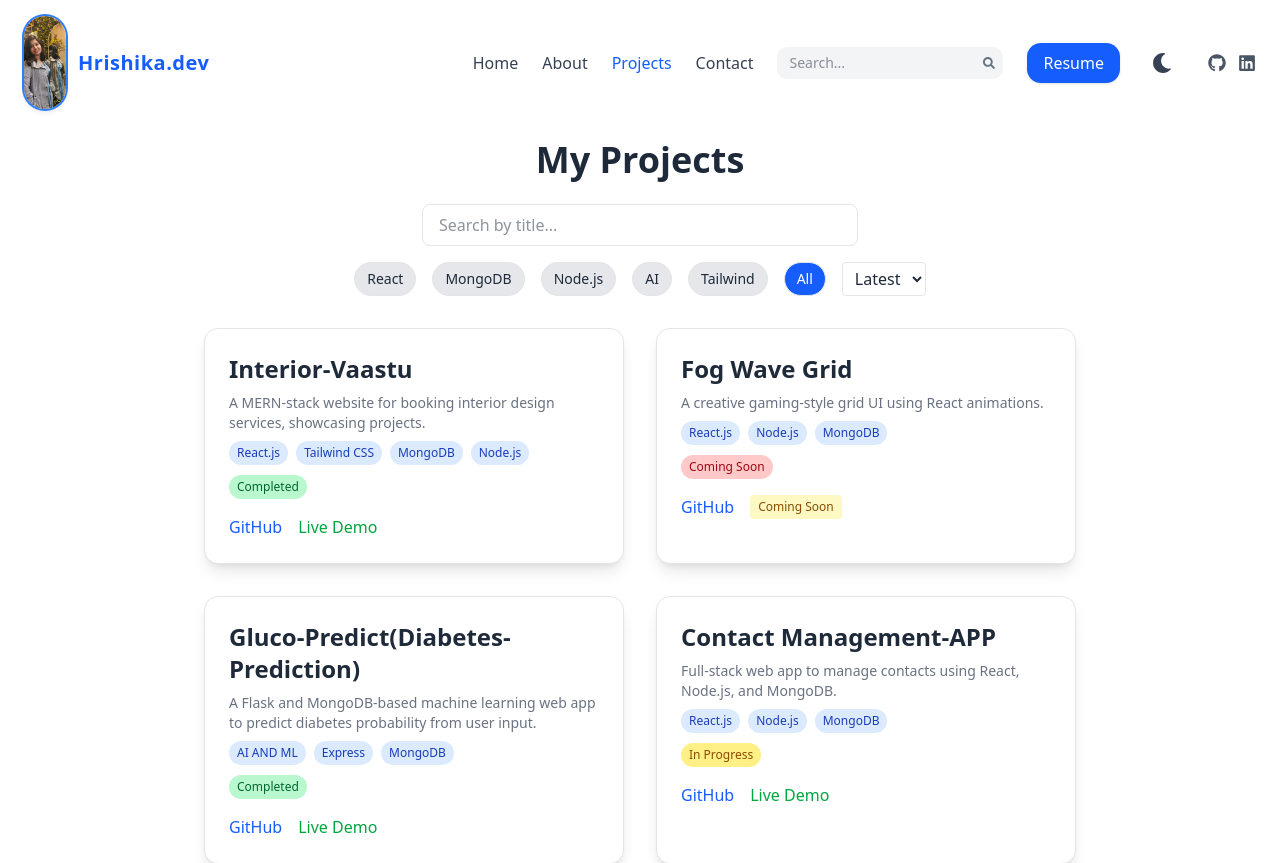
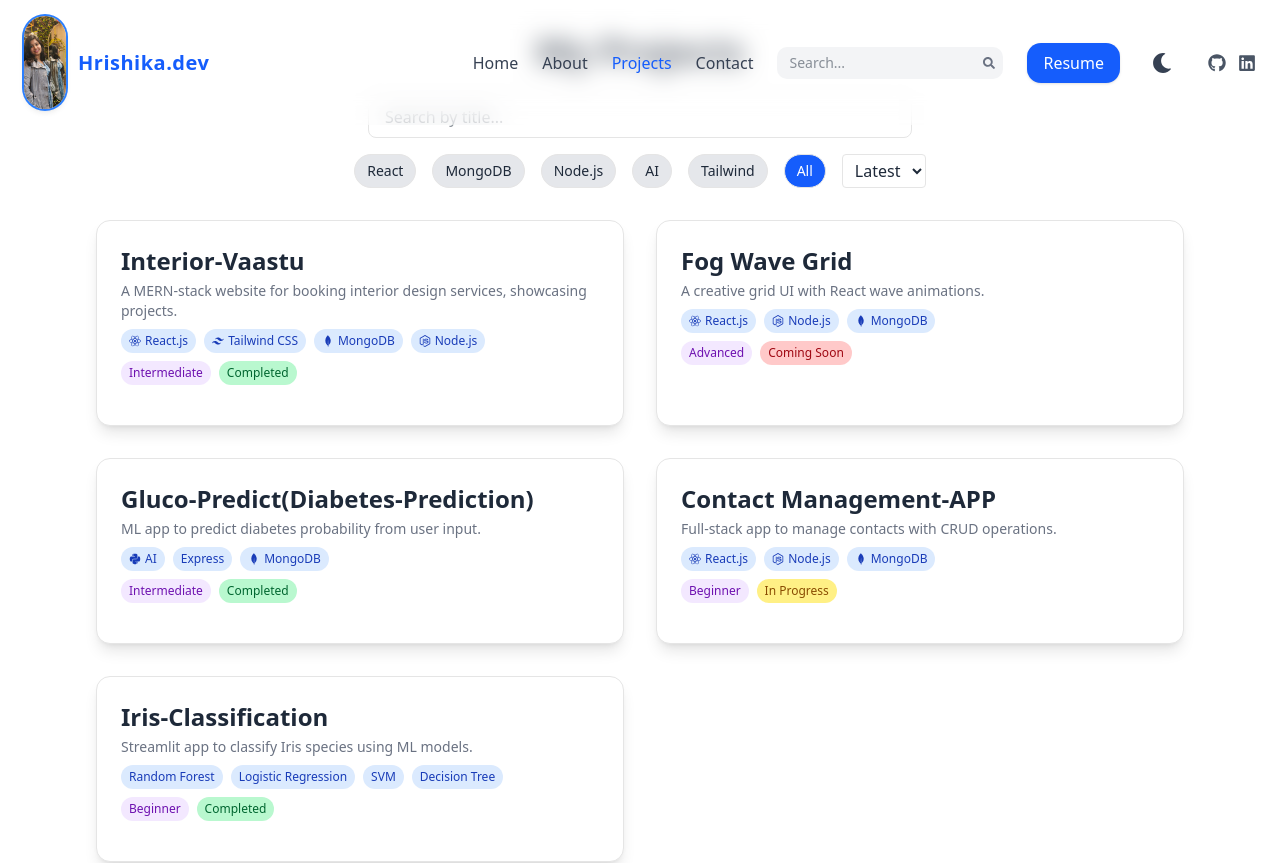
Before and after one commit to hrishikaverma/Tech-Stack-Journey, a Next.js app: page /projects in a window 1280 px wide. Shown: the top 863 px of the page. Built offline with nearby package versions, Linux system fonts and the light colour scheme.

Commit message:
update  page.js

```diff
--- a/src/app/page.js
+++ b/src/app/page.js
@@ -8,7 +8,7 @@ import { FaArrowRight, FaPhone, FaEnvelope, FaGithub, FaLinkedin, FaMoon, FaSun
 import { motion, useAnimation, useInView } from 'framer-motion';
 import { Button } from '@/components/ui/button';
 import { Card, CardContent } from '@/components/ui/card';
-
+import { FaCertificate, FaLink } from "react-icons/fa";
 
 const PROFILE_PHOTO = '/profile.jpg';
 
@@ -267,6 +267,7 @@ export default function Home() {
           </div>
         </motion.section>
 
+
         {/* Certifications */}
         <motion.section
           initial={{ opacity: 0, y: 20 }}
--- a/src/app/projects/page.js
+++ b/src/app/projects/page.js
@@ -3,88 +3,108 @@
 import React, { useState } from "react";
 import Navbar from "@/components/Navbar";
 import { motion } from "framer-motion";
+import { FaReact, FaNodeJs, FaPython } from "react-icons/fa";
+import { SiMongodb, SiTailwindcss } from "react-icons/si";
 import Image from "next/image";
-import { FaReact, FaNodeJs, FaPython } from "react-icons/fa";
 
 export default function Projects() {
   const [searchTerm, setSearchTerm] = useState("");
   const [selectedTech, setSelectedTech] = useState("");
   const [sortOption, setSortOption] = useState("latest");
+  const [selectedProject, setSelectedProject] = useState(null);
+
+  const techIcons = {
+    "React.js": <FaReact />,
+    "Node.js": <FaNodeJs />,
+    "MongoDB": <SiMongodb />,
+    "Tailwind CSS": <SiTailwindcss />,
+    "AI": <FaPython />,
+  };
 
   const projects = [
     {
       id: 1,
       title: "Interior-Vaastu",
-      description:
-        "A MERN-stack website for booking interior design services, showcasing projects.",
+      description: "A MERN-stack website for booking interior design services, showcasing projects.",
       techStack: "React.js, Tailwind CSS, MongoDB, Node.js",
+      difficulty: "Intermediate",
       github: "https://github.com/hrishikaverma/interior-vaastu",
       live: "https://interior-vaastu.netlify.app/",
       status: "Completed",
-      year: 2025
+      year: 2025,
+      image: "/projects/interior-vaastu.png",
+      details: "This website allows users to explore interior designs, book services, and view past projects.",
     },
     {
       id: 2,
       title: "Gluco-Predict(Diabetes-Prediction)",
-      description:
-        "A Flask and MongoDB-based machine learning web app to predict diabetes probability from user input.",
-      techStack: "AI AND ML, Express, MongoDB",
+      description: "ML app to predict diabetes probability from user input.",
+      techStack: "AI, Express, MongoDB",
+      difficulty: "Intermediate",
       github: "https://github.com/hrishikaverma/diabetes-prediction",
       live: "https://glucopredic1.streamlit.app/",
       status: "Completed",
-      year: 2024
+      year: 2024,
+      image: "/projects/gluco-predict.png",
+      details: "Uses ML models to estimate diabetes likelihood. Built using Streamlit, Flask & MongoDB.",
     },
     {
       id: 3,
       title: "Contact Management-APP",
-      description:
-        "Full-stack web app to manage contacts using React, Node.js, and MongoDB.",
+      description: "Full-stack app to manage contacts with CRUD operations.",
       techStack: "React.js, Node.js, MongoDB",
+      difficulty: "Beginner",
       github: "https://github.com/hrishikaverma/contact-management-app",
       live: "https://scintillating-pudding-ffed6d.netlify.app/",
       status: "In Progress",
-      year: 2024
+      year: 2024,
+      image: "/projects/contact-app.png",
+      details: "Create, update, delete, and search contacts with a friendly UI.",
     },
     {
       id: 4,
       title: "Iris-Classification",
-      description:
-        "Streamlit app to classify Iris flower species using multiple ML models.",
+      description: "Streamlit app to classify Iris species using ML models.",
       techStack: "Random Forest, Logistic Regression, SVM, Decision Tree",
+      difficulty: "Beginner",
       github: "https://github.com/hrishikaverma/iris-classification-app",
       live: "https://iris-classification-app-0301.streamlit.app/",
       status: "Completed",
-      year: 2023
+      year: 2023,
+      image: "/projects/iris.png",
+      details: "A comparative ML dashboard to identify Iris flower species.",
     },
     {
       id: 5,
       title: "Fog Wave Grid",
-      description: "A creative gaming-style grid UI using React animations.",
+      description: "A creative grid UI with React wave animations.",
       techStack: "React.js, Node.js, MongoDB",
+      difficulty: "Advanced",
       github: "https://github.com/hrishikaverma/FOG-WAVE--GRID",
+      live: "",
       status: "Coming Soon",
-      year: 2025
-    }
+      year: 2025,
+      image: "/projects/fog-grid.png",
+      details: "Gaming-style bouncing grid animation UI in React. Dynamic and responsive.",
+    },
   ];
 
   const filteredProjects = projects
     .filter(
       (project) =>
         project.title.toLowerCase().includes(searchTerm.toLowerCase()) &&
-        (selectedTech === "" ||
-          project.techStack.toLowerCase().includes(selectedTech.toLowerCase()))
+        (selectedTech === "" || project.techStack.toLowerCase().includes(selectedTech.toLowerCase()))
     )
     .sort((a, b) => {
       if (sortOption === "latest") return b.year - a.year;
-      if (sortOption === "alphabetical")
-        return a.title.localeCompare(b.title);
+      if (sortOption === "alphabetical") return a.title.localeCompare(b.title);
       return 0;
     });
 
   return (
     <>
       <Navbar />
-      <main className="p-35 max-w-6xl mx-auto text-gray-800 dark:text-gray-100">
+      <main className="p-8 max-w-6xl mx-auto text-gray-800 dark:text-gray-100">
         <h1 className="text-4xl font-bold mb-6 text-center">My Projects</h1>
 
         {/* Controls */}
@@ -98,14 +118,7 @@ export default function Projects() {
           />
 
           <div className="flex justify-center gap-4 flex-wrap">
-            {[
-              "React",
-              "MongoDB",
-              "Node.js",
-              "AI",
-              "Tailwind",
-              ""
-            ].map((tech) => (
+            {["React", "MongoDB", "Node.js", "AI", "Tailwind", ""].map((tech) => (
               <button
                 key={tech}
                 onClick={() => setSelectedTech(tech)}
@@ -130,7 +143,7 @@ export default function Projects() {
           </div>
         </div>
 
-        {/* Projects */}
+        {/* Project Cards */}
         <div className="grid grid-cols-1 md:grid-cols-2 gap-8">
           {filteredProjects.map((project) => (
             <motion.div
@@ -140,29 +153,26 @@ export default function Projects() {
               whileInView={{ opacity: 1, y: 0 }}
               transition={{ duration: 0.4 }}
               viewport={{ once: true }}
-              className="border rounded-xl p-6 shadow-lg dark:bg-gray-900 bg-white"
+              onClick={() => setSelectedProject(project)}
+              className="border rounded-xl p-6 shadow-lg dark:bg-gray-900 bg-white cursor-pointer"
             >
-              {/* Optional Image */}
-              {/* <img src={`/projects/${project.id}.jpg`} alt={project.title} className="rounded mb-4 w-full h-40 object-cover" /> */}
+              <h2 className="text-2xl font-semibold mb-1">{project.title}</h2>
+              <p className="text-sm text-gray-500 dark:text-gray-400 mb-2">{project.description}</p>
 
-              <h2 className="text-2xl font-semibold mb-2">{project.title}</h2>
-              <p className="text-sm text-gray-500 dark:text-gray-400 mb-2">
-                {project.description}
-              </p>
-
+              {/* Tech Stack Icons */}
               <div className="flex flex-wrap gap-2 mb-2">
                 {project.techStack.split(",").map((tech, index) => (
-                  <span
-                    key={index}
-                    className="bg-blue-100 text-blue-800 dark:bg-blue-800 dark:text-blue-100 text-xs px-2 py-1 rounded-full"
-                  >
-                    {tech.trim()}
+                  <span key={index} className="flex items-center gap-1 bg-blue-100 text-blue-800 dark:bg-blue-800 dark:text-blue-100 text-xs px-2 py-1 rounded-full">
+                    {techIcons[tech.trim()] || null} {tech.trim()}
                   </span>
                 ))}
               </div>
 
+              {/* Difficulty & Status */}
+              <div className="flex items-center gap-2 flex-wrap mb-4">
+                <span className="bg-purple-100 text-purple-800 px-2 py-1 text-xs rounded-full">{project.difficulty}</span>
                 <span
-                className={`inline-block text-xs px-2 py-1 rounded-full mb-4 ${
+                  className={`text-xs px-2 py-1 rounded-full ${
                     project.status === "Completed"
                       ? "bg-green-200 text-green-800"
                       : project.status === "In Progress"
@@ -172,32 +182,6 @@ export default function Projects() {
                 >
                   {project.status}
                 </span>
-
-              <div className="flex items-center gap-4 flex-wrap">
-                {project.github && (
-                  <a
-                    href={project.github}
-                    target="_blank"
-                    rel="noopener noreferrer"
-                    className="text-blue-600 hover:underline dark:text-blue-400"
-                  >
-                    GitHub
-                  </a>
-                )}
-                {project.live ? (
-                  <a
-                    href={project.live}
-                    target="_blank"
-                    rel="noopener noreferrer"
-                    className="text-green-600 hover:underline dark:text-green-400"
-                  >
-                    Live Demo
-                  </a>
-                ) : (
-                  <span className="bg-yellow-100 text-yellow-800 text-xs px-2 py-1 rounded">
-                    Coming Soon
-                  </span>
-                )}
               </div>
             </motion.div>
           ))}
@@ -206,6 +190,72 @@ export default function Projects() {
         {filteredProjects.length === 0 && (
           <p className="mt-10 text-center text-red-500">No projects found.</p>
         )}
+
+        {/* Modal Popup */}
+        {selectedProject && (
+          <div className="fixed inset-0 bg-black bg-opacity-60 flex items-center justify-center z-50 px-4">
+            <motion.div
+              initial={{ scale: 0.8, opacity: 0 }}
+              animate={{ scale: 1, opacity: 1 }}
+              className="bg-white dark:bg-gray-900 p-6 rounded-xl max-w-xl w-full relative max-h-[90vh] overflow-y-auto"
+            >
+              <button
+                onClick={() => setSelectedProject(null)}
+                className="absolute top-3 right-4 text-lg"
+              >
+                ❌
+              </button>
+
+              <h2 className="text-2xl font-bold mb-2">{selectedProject.title}</h2>
+              <p className="text-sm text-gray-600 dark:text-gray-300 mb-4">{selectedProject.details}</p>
+
+              {selectedProject.image && (
+  <div className="w-full max-h-[300px] overflow-hidden rounded mb-4">
+    <Image
+      src={selectedProject.image}
+      alt={selectedProject.title}
+      layout="responsive"
+      width={600}
+      height={300}
+      className="object-contain"
+    />
+  </div>
+)}
+
+
+              <div className="flex flex-wrap gap-2 mb-4">
+                {selectedProject.techStack.split(",").map((tech, i) => (
+                  <span key={i} className="bg-blue-100 text-blue-800 text-xs px-2 py-1 rounded-full">
+                    {tech.trim()}
+                  </span>
+                ))}
+              </div>
+
+              <div className="flex gap-4">
+                {selectedProject.github && (
+                  <a
+                    href={selectedProject.github}
+                    target="_blank"
+                    className="text-blue-600 underline"
+                  >
+                    GitHub
+                  </a>
+                )}
+                {selectedProject.live ? (
+                  <a
+                    href={selectedProject.live}
+                    target="_blank"
+                    className="text-green-600 underline"
+                  >
+                    Live Demo
+                  </a>
+                ) : (
+                  <span className="text-yellow-600">Coming Soon</span>
+                )}
+              </div>
+            </motion.div>
+          </div>
+        )}
       </main>
     </>
   );
```
Also changed, not shown: src/app/contact/page.js (+61 -14 lines), public/projects/contact-app.png (added). Lines whose indentation alone changed are shown as unchanged.
